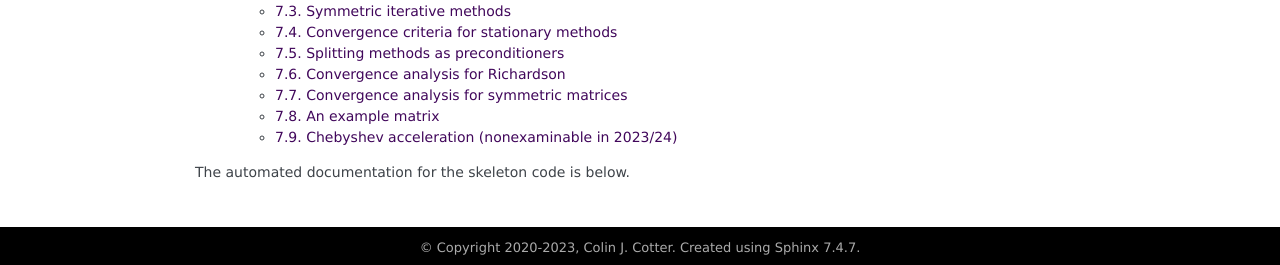
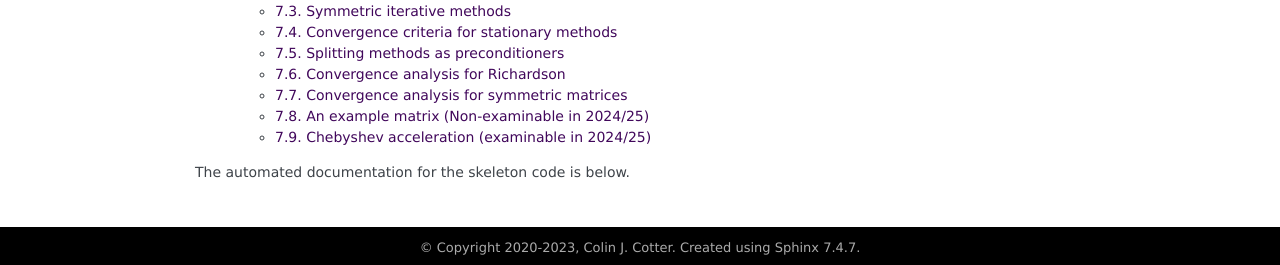
Before and after one commit to comp-lin-alg/comp-lin-alg-course, a Sphinx documentation site: the page built from doc/source/index.rst, in a window 1280 px wide. Shown: the part 2024-2289 px from the top of the page. Built offline with Sphinx 7.4.7, drawn with Linux system fonts in a browser that asks for light colours; formulas are drawn with MathJax 3; pages that are not in the unit, such as notebooks, are missing from menus.

Commit message:
examinable

```diff
--- a/doc/source/L7_preconditioning.rst
+++ b/doc/source/L7_preconditioning.rst
@@ -938,7 +938,7 @@ We generalise to scaled Jacobi iteration with `M=D/\omega`.
    which is symmetric positive definite provided that
    `0<\omega<2`.
 
-An example matrix
+An example matrix (Non-examinable in 2024/25)
 -----------------
 
 We consider stationary methods for an example arising from the
@@ -1193,7 +1193,7 @@ The condition `\omega<2/\lambda` thus requires that
    \]
    }
 
-Chebyshev acceleration (nonexaminable in 2023/24)
+Chebyshev acceleration (examinable in 2024/25)
 ----------------------
 
 Say we have computed iterates `{x}^0,{x}^1,\ldots,{x}^k` using
```
